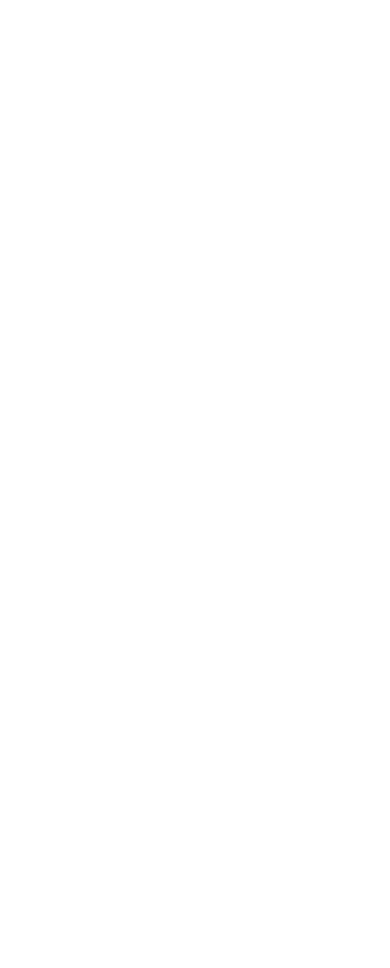
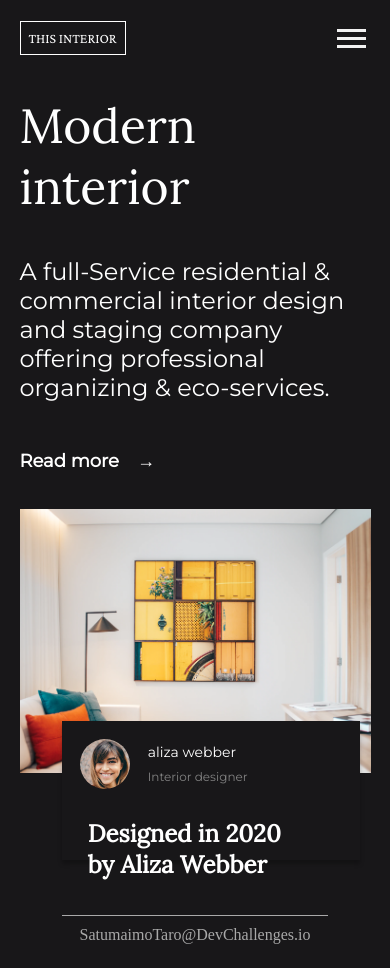
Before and after one commit to TowaYokouchi/DevChallenges-Interior-Consultant, a plain HTML site: page index.html in a window 390 px wide. Before the commit the page ends 844 px from the top, so only its background shows below. Drawn offline with nearby package versions, Linux system fonts and the light colour scheme.

Commit message:
Interior Consultant Master

```diff
--- a/css/style.css
+++ b/css/style.css
@@ -0,0 +1,283 @@
+@import url('https://fonts.googleapis.com/css2?family=Crimson+Pro&family=Lora&family=Montserrat&display=swap');
+* {
+	margin: 0;
+	padding: 0;
+	box-sizing: border-box;
+}
+
+a {
+	text-decoration: none;
+	color: #fff;
+}
+body {
+	display: flex;
+	flex-direction: column;
+	align-items: center;
+	background: #181719;
+	color: #fff;
+	justify-content: space-between;
+	margin: 46px auto;
+	width: 70%;
+	position: relative;
+}
+
+header {
+	align-self: flex-start;
+	width: 100%;
+	display: flex;
+	justify-content: space-between;
+	align-items: center;
+}
+
+.logo {
+	font-family: 'Crimson Pro', serif;
+	font-style: normal;
+	font-weight: 200;
+	font-size: 14px;
+	line-height: 16px;
+	text-transform: uppercase;
+	border: 1px solid #FFFFFF;
+	padding: 8px;
+	min-width: 106px;
+}
+
+nav ul{
+	display: flex;
+	list-style: none;
+}
+nav li {
+	text-transform: capitalize;
+	margin-left: 30px;
+}
+nav a {
+	font-family: 'Montserrat', sans-serif;
+	font-style: normal;
+	font-weight: bold;
+	font-size: 18px;
+	line-height: 22px;
+}
+nav a:hover {
+	opacity: .5;
+	transition: .3s ease;
+}
+
+:root {
+  --hamburger-menu-size: 38px;
+  --hamburger-menu-padding: 7px;
+  --hamburger-menu-border-px: 3px;
+  --hamburger-menu-border-color: #F2F2F2;
+  --hamburger-menu-transition: 0.3s;
+}
+.hamburger-menu {
+	display: none;
+	margin: 0 auto;
+	cursor: pointer;
+	position: relative;
+	width: var(--hamburger-menu-size);
+	height: var(--hamburger-menu-size);
+	background-color: #181719;
+}
+.hamburger-menu-line {
+	position: absolute;
+	transition: var(--hamburger-menu-transition);
+	width: calc(100% - 4.75px * 2);
+	height: var(--hamburger-menu-border-px);
+	background-color: var(--hamburger-menu-border-color);
+}
+.line-top {
+	top: 9.5px;
+	left: 4.75px;
+}
+
+.line-middle {
+	top: calc(50% - var(--hamburger-menu-border-px)/2);
+	left: 4.75px;
+}
+
+.line-bottom {
+	bottom: 9.5px;
+	left: 4.75px;
+}
+.hamburger-menu-active {
+	z-index: 2;
+}
+.hamburger-menu-active > .line-top {
+  top: calc(50% - var(--hamburger-menu-border-px)/2);
+  transform: rotate(45deg);
+}
+
+.hamburger-menu-active > .line-middle {
+  width: 0;
+  height: 0;
+  left: 4.75px;
+}
+
+.hamburger-menu-active > .line-bottom {
+  top: calc(50% - var(--hamburger-menu-border-px)/2);
+  transform: rotate(-45deg);
+}
+
+main {
+	margin: 177px 0 103px;
+	display: flex;
+	width: 100%;
+	justify-content: space-between;
+	align-items: flex-start;
+}
+
+h1 {
+	font-family: 'Lora', serif;
+	font-style: normal;
+	font-weight: normal;
+	font-size: 48px;
+	line-height: 61px;
+}
+
+.text-content {
+	max-width: 410px;
+	margin-right: 52px;
+}
+
+.text-content .description {
+	font-family: 'Montserrat', sans-serif;
+	font-style: normal;
+	font-weight: 300;
+	font-size: 24px;
+	line-height: 29px;
+	margin-top: 40px;
+}
+
+.text-content .read-more {
+	font-family: 'Montserrat', sans-serif;
+	font-style: normal;
+	font-weight: 600;
+	font-size: 18px;
+	line-height: 22px;
+	display: block;
+	margin-top: 48px;
+}
+
+.img-content {
+	position: relative;
+	max-width: 821px;
+	min-width: 600px;
+}
+
+.img-content img {
+	width: 100%;
+}
+
+.Designer-info {
+	position: absolute;
+	width: 49%;
+	height: 32%;
+	background: #181719;
+	right: 8%;
+    bottom: -18%;
+}
+.Designer-info-head {
+	display: flex;
+}
+
+.Designer-info-head img {
+	border-radius: 50%;
+	max-width: 50px;
+	margin: 18px;
+}
+.Designer-info-head-text {
+	display: flex;
+	justify-content: center;
+	flex-direction: column;
+}
+
+.Designer-info-head-text .name {
+	font-family: 'Montserrat', sans-serif;
+	font-style: normal;
+	font-weight: 500;
+	font-size: 14px;
+	line-height: 17px;
+}
+
+.Designer-info-head-text .description {
+	font-family: 'Montserrat', sans-serif;
+	font-style: normal;
+	font-weight: 500;
+	font-size: 12px;
+	line-height: 15px;
+	color: #828282;
+	margin-top: 8px;
+}
+
+.Designer-info-foot {
+	width: 70%;
+	margin-top: 11px;
+	margin-left: 26px;
+	font-family: Lora;
+	font-style: normal;
+	font-weight: bold;
+	font-size: 24px;
+	line-height: 31px;
+}
+
+footer {
+	color: #A9A9A9;
+	margin-top: 106px;
+}
+
+@media (max-width: 1000px) {
+	body {
+		margin: 19px auto 24px;
+    	width: 90%;
+	}
+	nav ul {
+		display: none;
+	}
+	.hamburger-menu {
+		display: block;
+	}
+	.hamburger-menu-wrapper-active {
+		width: 100%;
+		height: 100%;
+		background: #181719;
+		z-index: 1;
+		position: fixed;
+		left: 0;
+		top: 0;
+		transition: .3s;
+	}
+	.hamburger-menu-wrapper-active > ul {
+		display: flex;
+	    flex-direction: column;
+	    height: 100%;
+	    justify-content: center;
+	}
+	.hamburger-menu-wrapper-active > ul > li {
+	    text-align: center;
+    	margin: 15px 0;
+	}
+	main {
+		flex-direction: column;
+		margin: 38px 0 25%;
+		width: unset;
+	}
+	.text-content {
+		margin: 0 0 37px;
+		}
+	.img-content {
+		max-width: 500px;
+		min-width: unset;
+	}
+	.Designer-info {
+		box-shadow: 0px 4px 4px rgba(0, 0, 0, 0.25);
+		width: 85%;
+		height: 52%;
+		right: 3%;
+		bottom: -31%;
+	}
+
+	footer {
+		border-top: 1px solid #A9A9A9;
+		padding: 10px 18px 0;
+		margin-top: 50px;
+	}
+}
--- a/index.html
+++ b/index.html
@@ -6,8 +6,62 @@
 		<link rel="stylesheet" href="css/style.css">
 		<link rel="icon" href="img/devchallenges.png">
 		<title>Interior Consultant Master</title>
+		<script
+			src="https://code.jquery.com/jquery-3.5.1.js"
+			integrity="sha256-QWo7LDvxbWT2tbbQ97B53yJnYU3WhH/C8ycbRAkjPDc="
+			crossorigin="anonymous"></script>
 	</head>
 	<body>
-
+		<header>
+			<div class="logo">This interior</div>
+			<nav>
+				<div class="hamburger-menu-wrapper">
+					<ul>
+						<li><a href="#">home</a></li>
+						<li><a href="#">collection</a></li>
+						<li><a href="#">about</a></li>
+						<li><a href="#">contact</a></li>
+					</ul>
+				</div>
+				<div class="hamburger-menu">
+				    <div class="hamburger-menu-line line-top"></div>
+				    <div class="hamburger-menu-line line-middle"></div>
+				    <div class="hamburger-menu-line line-bottom"></div>
+			  	</div>
+			</nav>
+		</header>
+		<main>
+			<div class="text-content">
+				<h1>Modern interior</h1>
+				<p class="description">A full-Service residential & commercial interior design and staging company offering professional organizing & eco-services.</p>
+				<a href="#" class="read-more">Read more　→</a>
+			</div>
+			<div class="img-content">
+					<img src="img/photo1.png">
+					<div class="Designer-info">
+						<div class="Designer-info-head">
+							<img src="img/photo2.png">
+							<div class="Designer-info-head-text">
+								<p class="name">aliza webber</p>
+								<p class="description">Interior designer</p>
+							</div>
+						</div>
+						<div class="Designer-info-foot">
+							<p>Designed in 2020 by Aliza Webber</p>
+						</div>
+					</div>
+			</div>
+		</main>
+		<footer>
+			<p>SatumaimoTaro@DevChallenges.io</p>
+		</footer>
+		<script>
+			$(function(){
+			  $('.hamburger-menu').on('click', function() {
+			    $(this).toggleClass('hamburger-menu-active')
+			    $(".hamburger-menu-wrapper").toggleClass("hamburger-menu-wrapper-active")
+			  })
+			})
+		</script>
 	</body>
 </html>
```
Also changed, not shown: img/screenshot.png (added), 1 other file.
